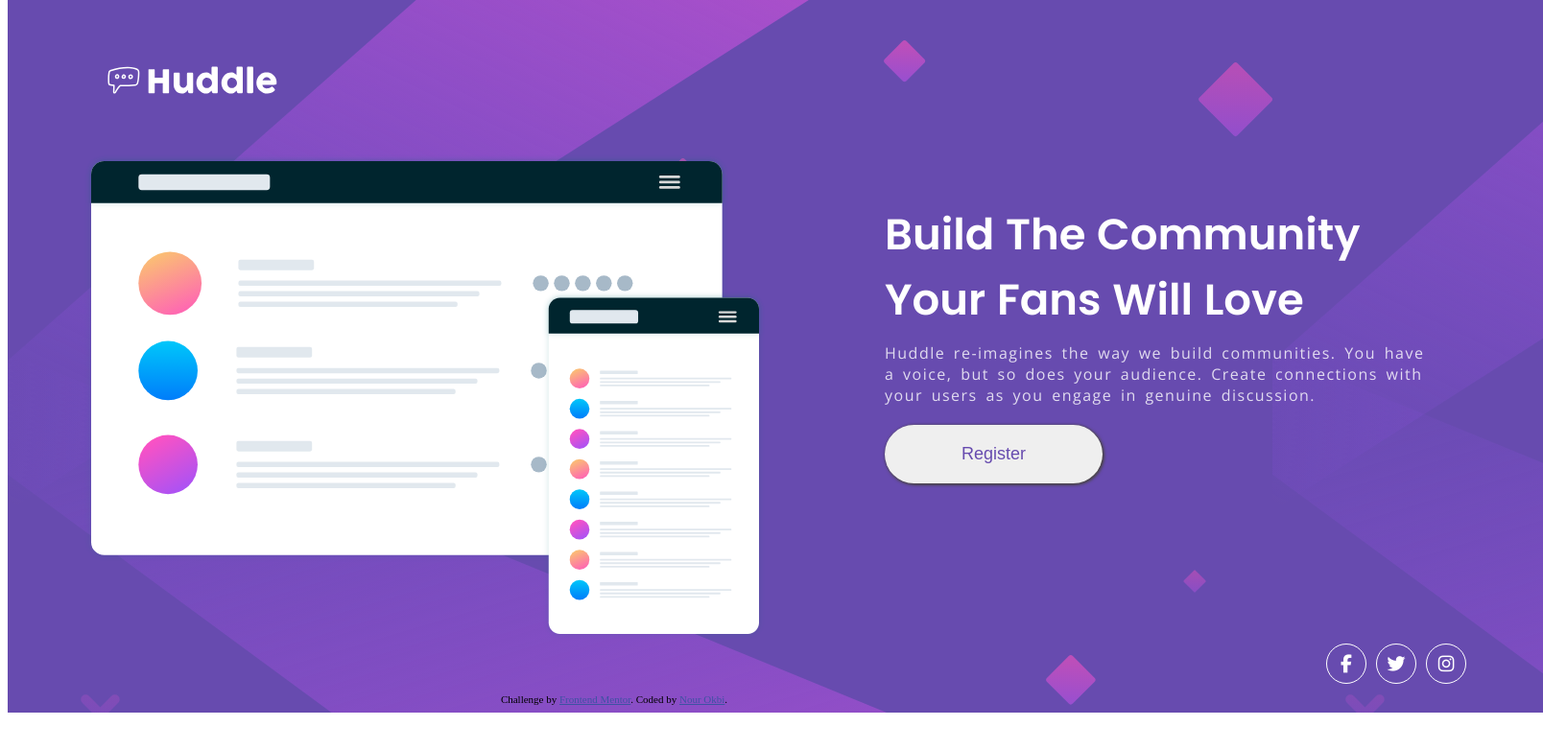
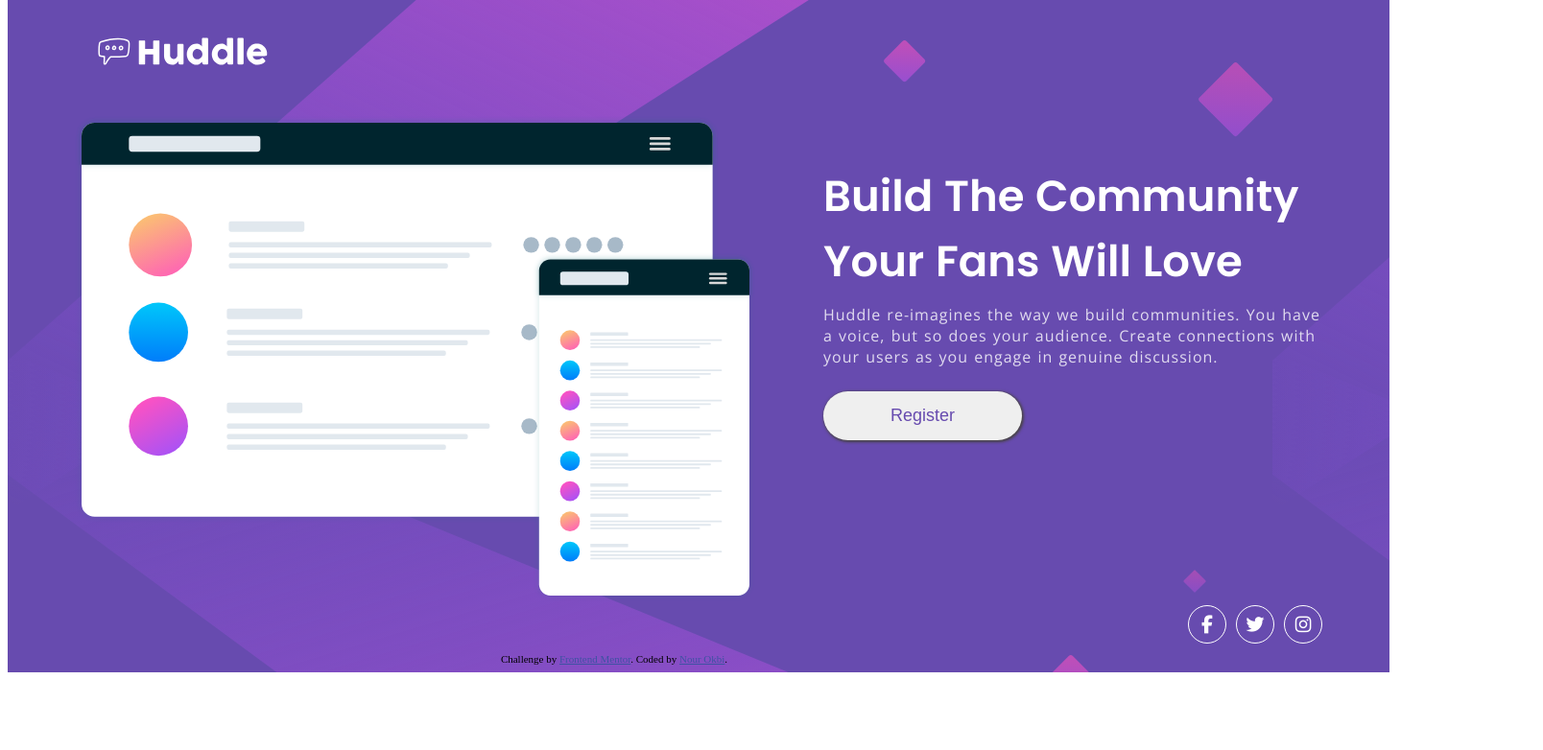
Before and after one commit to nourokbi/HuddleLandingPage, a plain HTML site: page index.html in a window 1280 px wide. Shown: the whole page at 96% size, 1608 px wide, since content can reach past the window. Drawn offline with nearby package versions, Linux system fonts and the light colour scheme.

Commit message:
Update index.html

```diff
--- a/index.html
+++ b/index.html
@@ -16,15 +16,18 @@
 
   <!-- Feel free to remove these styles or customise in your own stylesheet 👍 -->
   <style>
+    * {
+      box-sizing: border-box;
+    }
     .container {
       width: 1440px;
       background-image: url(./images/bg-desktop.svg);
       background-color: hsl(257, 40%, 49%);
       margin: -8px auto;
-      padding: 60px 80px 30px;
+      padding: 30px 70px;
     }
     .logo img {
-      margin-bottom: 50px;
+      margin-bottom: 40px;
     }
     .content {
       display: flex;
@@ -37,7 +40,6 @@
     .content .desc {
       width: 40%;
       margin-top: 50px;
-      margin-right: 30px;
     }
     .content .desc .title {
       font-family: 'Poppins', sans-serif;
@@ -51,12 +53,12 @@
       font-family: 'Open Sans', sans-serif;
       color: white;
       opacity: .8;
-      letter-spacing: 1.5px;
-      word-spacing: 3px;
-      margin-bottom: 20px;
+      letter-spacing: 1px;
+      word-spacing: 1px;
+      margin-bottom: 25px;
     }
     .content .desc .button button {
-      padding: 20px 80px;
+      padding: 15px 70px;
       cursor: pointer;
       box-shadow: 1px 1px 3px 1px rgb(72, 68, 68);
       border: none;
```
